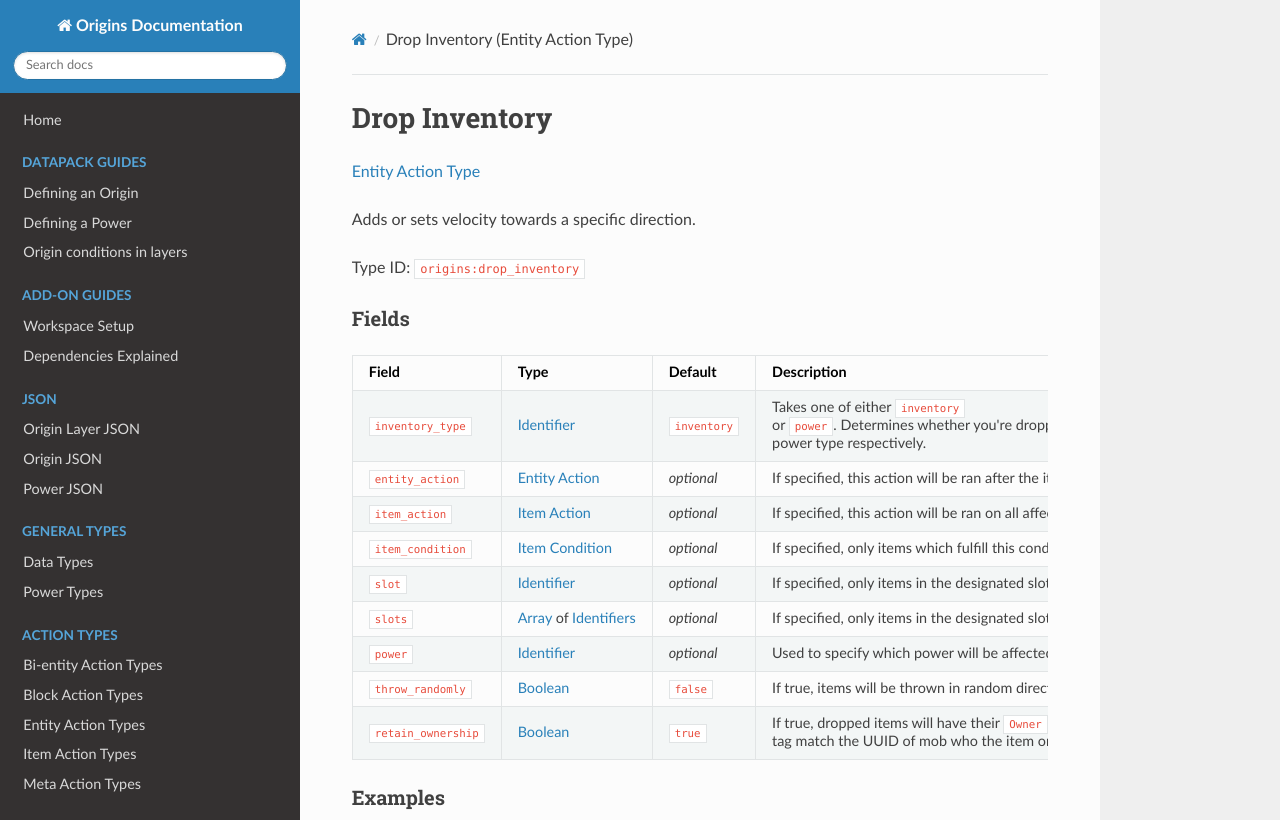
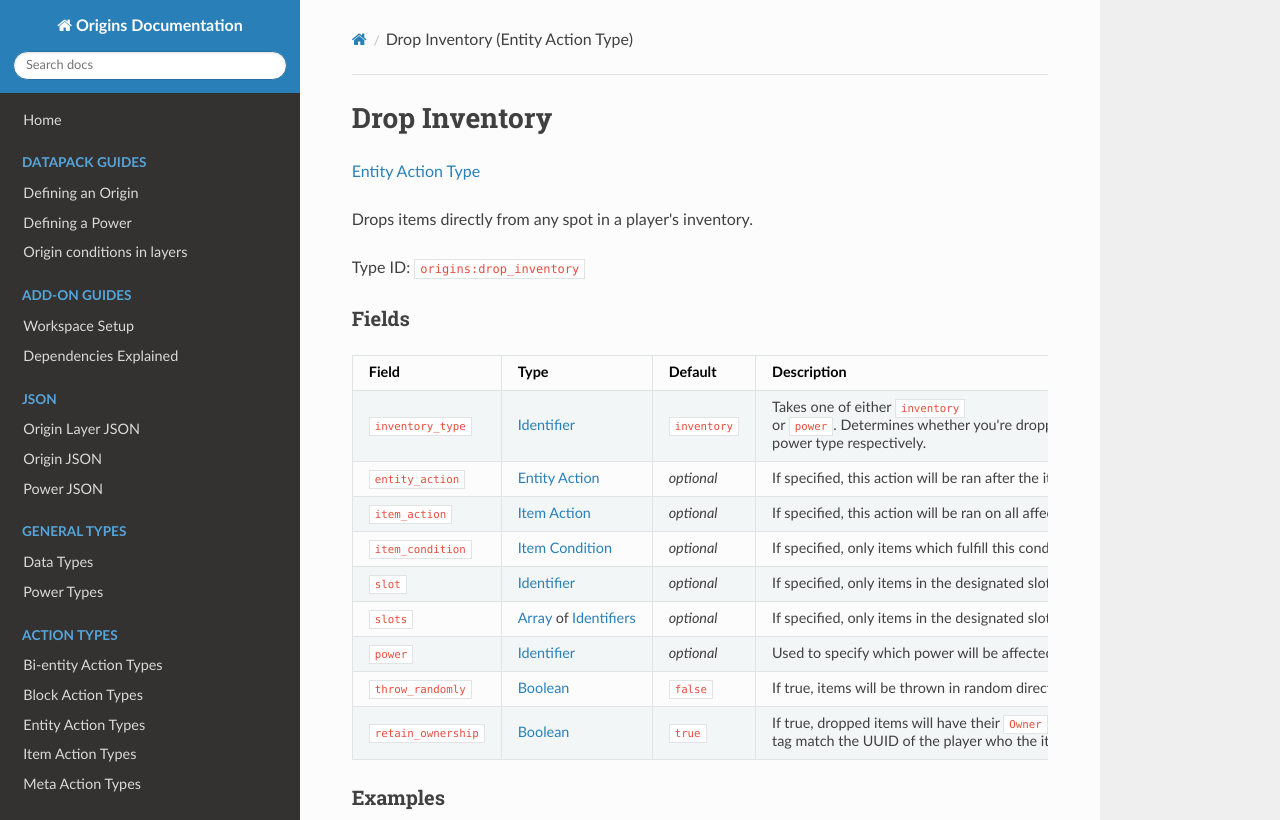
Before and after one commit to apace100/origins-docs, an MkDocs documentation site: the page built from docs/types/entity_action_types/drop_inventory.md, in a window 1280 px wide and 1204 px high. Shown: the top 820 px of the window. Built offline with MkDocs 1.6.1, drawn with Linux system fonts in a browser that asks for light colours; nearby versions of some CDN libraries.

Commit message:
Update drop_inventory.md

```diff
--- a/docs/types/entity_action_types/drop_inventory.md
+++ b/docs/types/entity_action_types/drop_inventory.md
@@ -7,7 +7,7 @@ date: 2022-6-07
 
 [Entity Action Type](../entity_action_types.md)
 
-Adds or sets velocity towards a specific direction.
+Drops items directly from any spot in a player's inventory.
 
 Type ID: `origins:drop_inventory`
 
@@ -23,7 +23,7 @@ Field  | Type | Default | Description
 `slots` | [Array](../data_types/array.md) of [Identifiers](../data_types/identifier.md) | _optional_ | If specified, only items in the designated slots will be dropped. All valid inputs can be found [here](https://minecraft.fandom.com/wiki/Slot#Command_argument)
 `power` | [Identifier](../data_types/identifier.md) | _optional_ | Used to specify which power will be affected if the `inventory_type` field is set to `power`.
 `throw_randomly` | [Boolean](../data_types/boolean.md) | `false` | If true, items will be thrown in random directions instead of being normally dropped, similar to how items are dropped when you die.
-`retain_ownership` | [Boolean](../data_types/boolean.md) | `true` | If true, dropped items will have their `Owner` tag match the UUID of mob who the item originally belonged to, preventing others from picking it up before the original owner has a chance.
+`retain_ownership` | [Boolean](../data_types/boolean.md) | `true` | If true, dropped items will have their `Owner` tag match the UUID of the player who the item originally belonged to, preventing others from picking it up before the original owner has a chance.
 
 
 ### Examples
```
